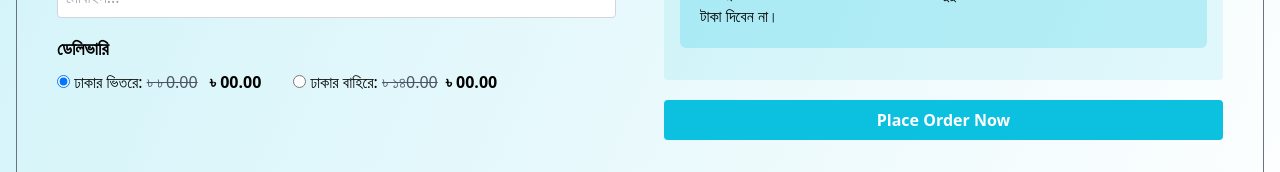
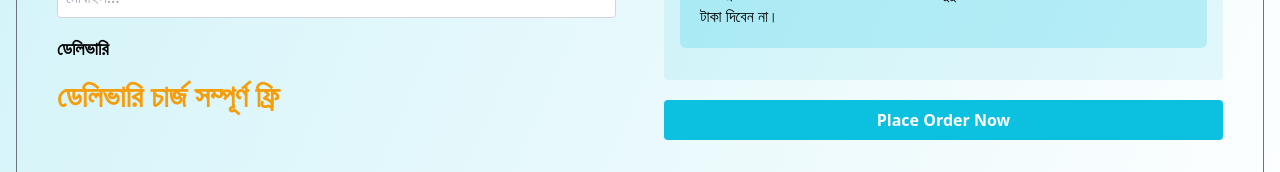
Before and after one commit to antorntech/lushoriam-single-page, a React (Vite) app: page / in a window 1280 px wide. Shown: the part 2445-2617 px from the top of the page. Built offline with nearby package versions, Linux system fonts and the light colour scheme; no server answers.

Commit message:
update order now form

```diff
--- a/src/components/ui/ordernow/OrderNow.jsx
+++ b/src/components/ui/ordernow/OrderNow.jsx
@@ -188,7 +188,10 @@ const OrderNow = () => {
             <h3 className="text-lg font-semibold mb-2 mt-4 md:mt-0">
               ডেলিভারি
             </h3>
-            <div className="flex flex-col md:flex-row md:items-center gap-2 md:gap-6">
+            <div className="text-xl md:text-3xl font-bold text-amber-500 py-2 rounded">
+              ডেলিভারি চার্জ সম্পূর্ণ ফ্রি
+            </div>
+            {/* <div className="flex flex-col md:flex-row md:items-center gap-2 md:gap-6">
               <label className="cursor-pointer">
                 <input
                   type="radio"
@@ -213,7 +216,7 @@ const OrderNow = () => {
                 <span className="line-through text-gray-600">৳ ১৪0.00</span>
                 <span className="font-semibold px-2">৳ 00.00</span>
               </label>
-            </div>
+            </div> */}
           </div>
         </div>
 
```
